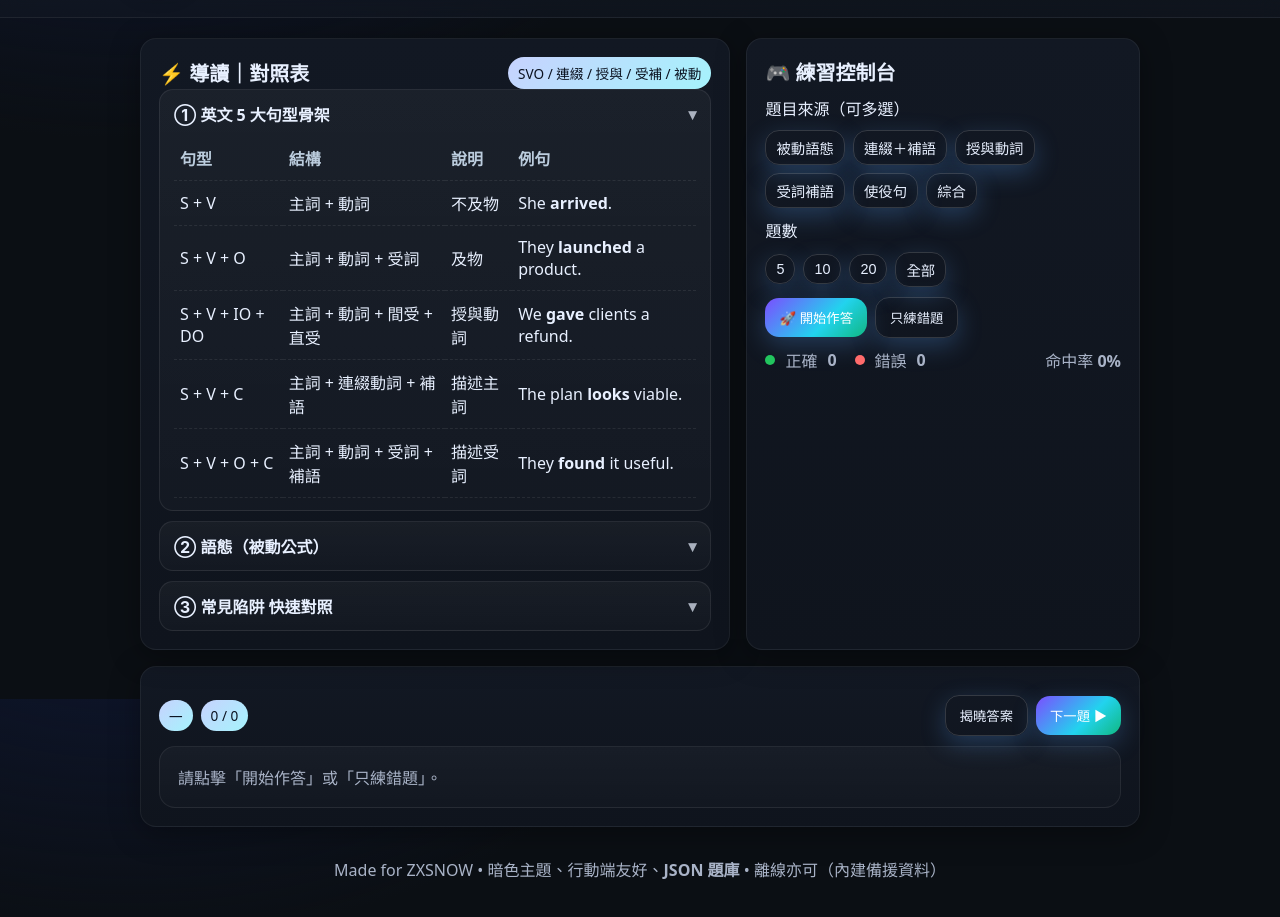
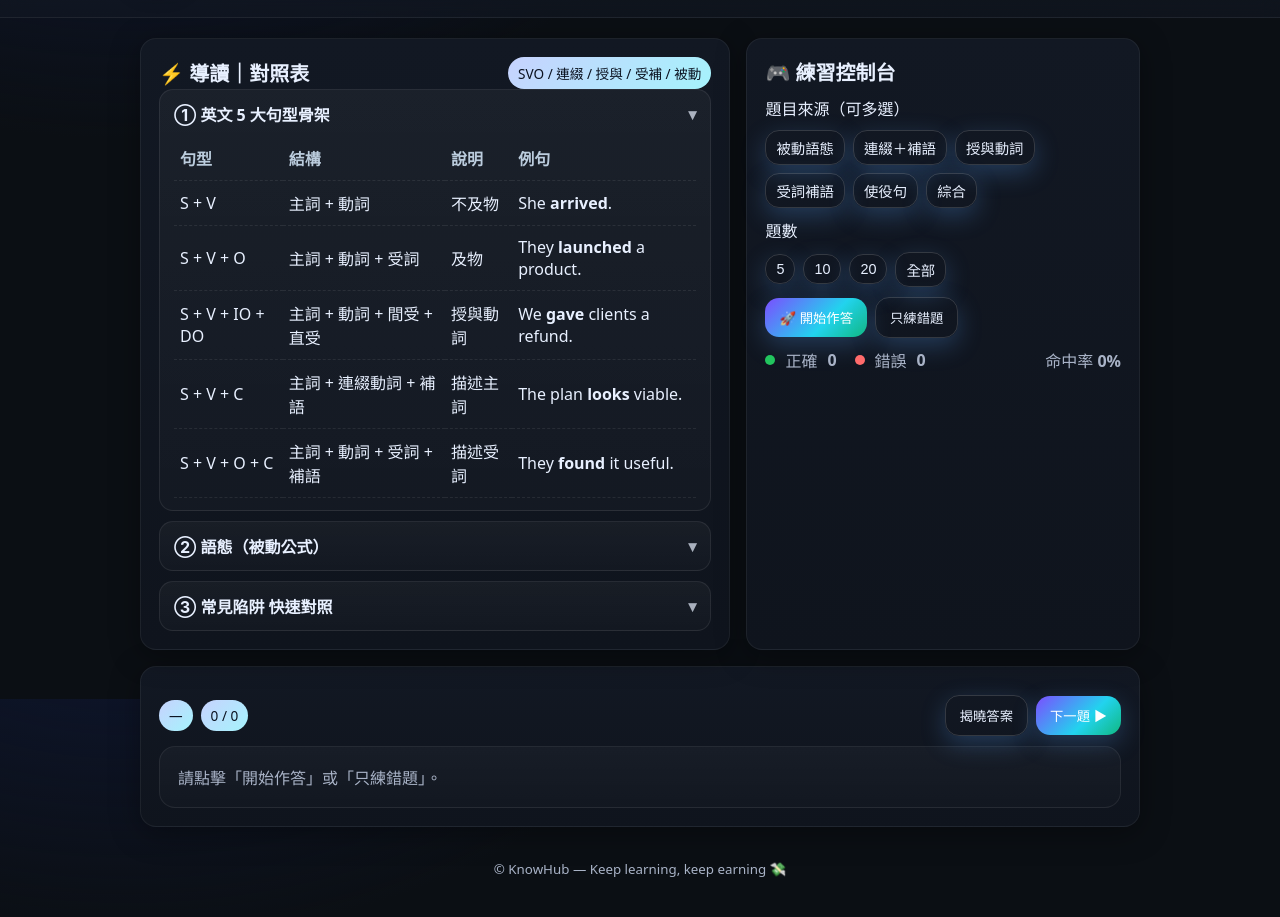
Before and after one commit to ZXLlama/KnowHub, a website: page docs/SP.html in a window 1280 px wide. Shown: the part 101-1018 px from the top of the page. Drawn offline with Linux system fonts and the light colour scheme; no server answers.

Commit message:
20241019-1.1.1

```diff
--- a/docs/SP.html
+++ b/docs/SP.html
@@ -189,7 +189,9 @@
       </div>
     </section>
 
-    <div class="footer">Made for ZXSNOW • 暗色主題、行動端友好、<b>JSON 題庫</b> • 離線亦可（內建備援資料）</div>
+      <div class="footer">
+      <small>© <span id="year"></span> KnowHub — Keep learning, keep earning 💸</small>
+    </div>
   </main>
 
   <!-- 內建備援 JSON（若 questions.json 抓不到就用這份） -->
```
Also changed, not shown: docs/vocab.html (+1 -1 lines).
